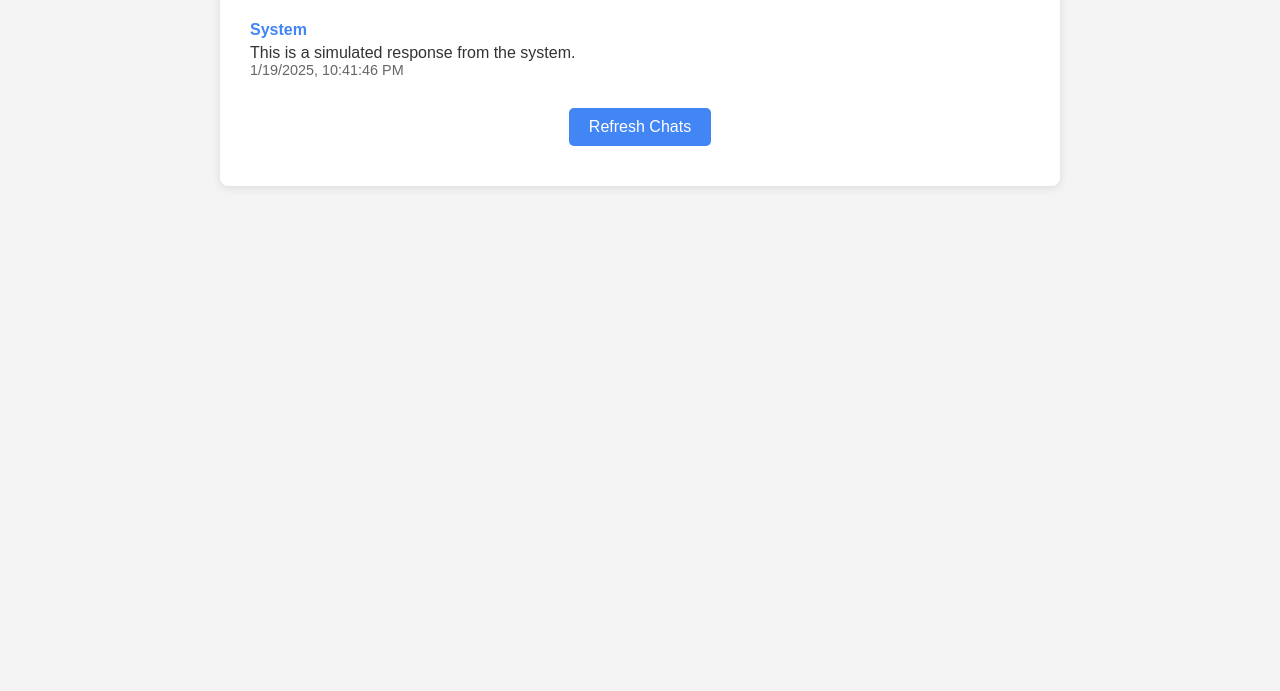
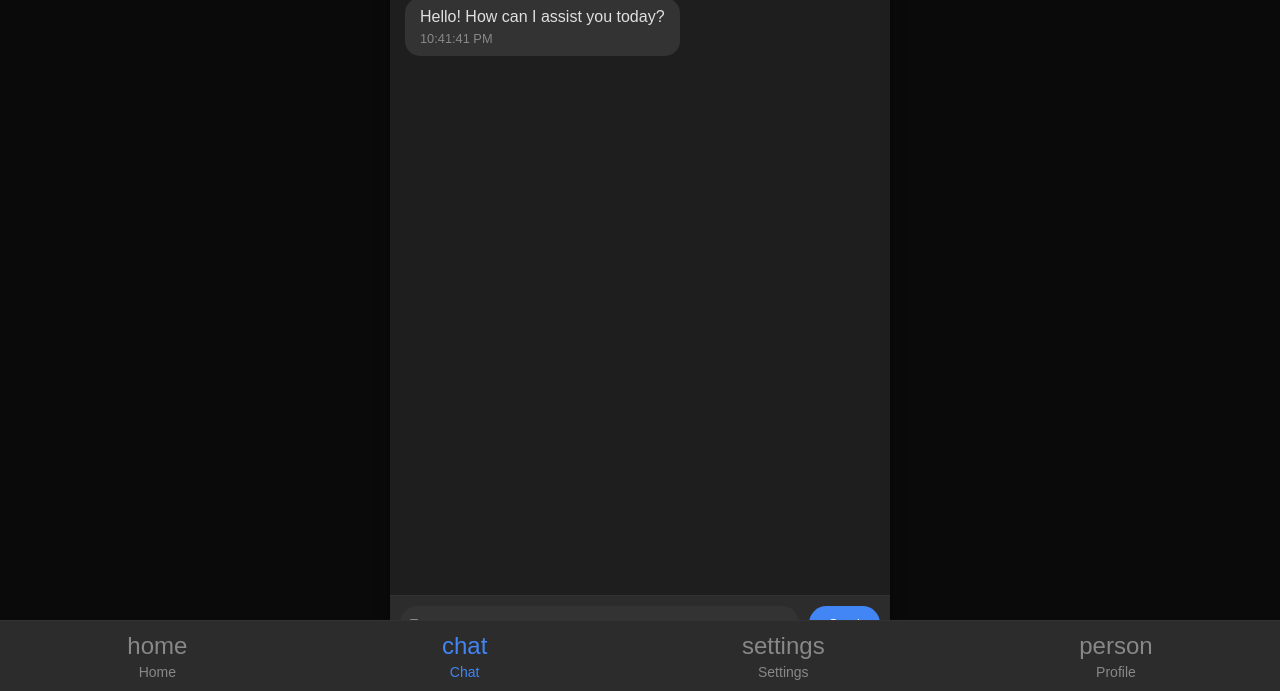
Before and after one commit to primemerchantapp/main-demo, a plain HTML site: page chats.html in a window 1280 px wide. Shown: the part 109-800 px from the top of the page. Drawn offline with Linux system fonts and the light colour scheme.

Commit message:
Update chats.html

```diff
--- a/chats.html
+++ b/chats.html
@@ -3,165 +3,275 @@
 <head>
     <meta charset="UTF-8">
     <meta name="viewport" content="width=device-width, initial-scale=1.0">
-    <title>Chat Conversations</title>
+    <title>AI Chat Messenger</title>
     <style>
-        /* Basic styling for the chat interface */
+        /* Dark theme and messenger-like styling */
         body {
             font-family: Arial, sans-serif;
-            background-color: #f4f4f4;
+            background-color: #0a0a0a;
             margin: 0;
-            padding: 20px;
+            padding: 0;
+            color: #e0e0e0;
+            display: flex;
+            justify-content: center;
+            align-items: center;
+            height: 100vh;
         }
 
         .chat-container {
-            max-width: 800px;
-            margin: 0 auto;
-            background-color: #fff;
-            padding: 20px;
-            border-radius: 8px;
-            box-shadow: 0 2px 10px rgba(0, 0, 0, 0.1);
+            width: 100%;
+            max-width: 500px;
+            height: 90vh;
+            background-color: #1e1e1e;
+            border-radius: 10px;
+            display: flex;
+            flex-direction: column;
+            box-shadow: 0 4px 15px rgba(0, 0, 0, 0.3);
+            overflow: hidden;
         }
 
-        .chat-entry {
-            margin-bottom: 15px;
-            padding: 10px;
-            border-bottom: 1px solid #ddd;
+        .chat-header {
+            background-color: #2c2c2c;
+            padding: 15px;
+            text-align: center;
+            font-size: 18px;
+            font-weight: bold;
+            border-bottom: 1px solid #333;
+            display: flex;
+            justify-content: space-between;
+            align-items: center;
         }
 
-        .chat-entry:last-child {
-            border-bottom: none;
+        .connection-status {
+            display: flex;
+            align-items: center;
+            gap: 8px;
+            font-size: 14px;
+            font-weight: normal;
         }
 
-        .chat-user {
-            font-weight: bold;
+        .connection-dot {
+            width: 10px;
+            height: 10px;
+            border-radius: 50%;
+            background-color: #34a853; /* Green for connected */
+        }
+
+        .chat-log {
+            flex: 1;
+            padding: 15px;
+            overflow-y: auto;
+            display: flex;
+            flex-direction: column;
+            gap: 10px;
+        }
+
+        .message {
+            max-width: 70%;
+            padding: 10px 15px;
+            border-radius: 15px;
+            position: relative;
+        }
+
+        .message.user {
+            background-color: #4285f4;
+            align-self: flex-end;
+            color: #fff;
+        }
+
+        .message.ai {
+            background-color: #333;
+            align-self: flex-start;
+            color: #e0e0e0;
+        }
+
+        .message-timestamp {
+            font-size: 0.8em;
+            color: #888;
+            margin-top: 5px;
+        }
+
+        .chat-input-container {
+            display: flex;
+            padding: 10px;
+            background-color: #2c2c2c;
+            border-top: 1px solid #333;
+        }
+
+        .chat-input {
+            flex: 1;
+            padding: 10px;
+            border: none;
+            border-radius: 20px;
+            background-color: #333;
+            color: #e0e0e0;
+            outline: none;
+        }
+
+        .chat-input::placeholder {
+            color: #888;
+        }
+
+        .send-button {
+            background-color: #4285f4;
+            border: none;
+            color: white;
+            padding: 10px 20px;
+            border-radius: 20px;
+            margin-left: 10px;
+            cursor: pointer;
+            transition: background-color 0.3s ease;
+        }
+
+        .send-button:hover {
+            background-color: #357abd;
+        }
+
+        /* Bottom Navbar */
+        .bottom-navbar {
+            position: fixed;
+            bottom: 0;
+            left: 0;
+            right: 0;
+            background-color: #2c2c2c;
+            display: flex;
+            justify-content: space-around;
+            padding: 10px 0;
+            border-top: 1px solid #333;
+        }
+
+        .bottom-navbar button {
+            background: none;
+            border: none;
+            color: #888;
+            cursor: pointer;
+            display: flex;
+            flex-direction: column;
+            align-items: center;
+            gap: 4px;
+            font-size: 14px;
+            transition: color 0.3s ease;
+        }
+
+        .bottom-navbar button:hover {
             color: #4285f4;
         }
 
-        .chat-message {
-            margin-top: 5px;
-            color: #333;
+        .bottom-navbar button.active {
+            color: #4285f4;
         }
 
-        .chat-timestamp {
-            font-size: 0.9em;
-            color: #666;
-        }
-
-        /* Button styling */
-        .refresh-button {
-            display: block;
-            margin: 20px auto;
-            padding: 10px 20px;
-            background-color: #4285f4;
-            color: white;
-            border: none;
-            border-radius: 5px;
-            cursor: pointer;
-            font-size: 16px;
-        }
-
-        .refresh-button:hover {
-            background-color: #357abd;
+        .bottom-navbar button .material-symbols-outlined {
+            font-size: 24px;
         }
     </style>
 </head>
 <body>
     <div class="chat-container">
-        <h1>Chat Conversations</h1>
-        <div id="chat-log"></div>
-        <button class="refresh-button" onclick="loadChatData()">Refresh Chats</button>
+        <!-- Chat Header -->
+        <div class="chat-header">
+            <span>AI Chat Messenger</span>
+            <div class="connection-status">
+                <div class="connection-dot"></div>
+                <span>Connected</span>
+            </div>
+        </div>
+
+        <!-- Chat Log -->
+        <div class="chat-log" id="chat-log">
+            <!-- Messages will be dynamically added here -->
+        </div>
+
+        <!-- Chat Input -->
+        <div class="chat-input-container">
+            <input type="text" class="chat-input" id="chat-input" placeholder="Type a message...">
+            <button class="send-button" id="send-button">Send</button>
+        </div>
+    </div>
+
+    <!-- Bottom Navbar -->
+    <div class="bottom-navbar">
+        <button onclick="window.location.href='index.html'">
+            <span class="material-symbols-outlined">home</span>
+            <span>Home</span>
+        </button>
+        <button class="active">
+            <span class="material-symbols-outlined">chat</span>
+            <span>Chat</span>
+        </button>
+        <button onclick="window.location.href='settings.html'">
+            <span class="material-symbols-outlined">settings</span>
+            <span>Settings</span>
+        </button>
+        <button onclick="window.location.href='profile.html'">
+            <span class="material-symbols-outlined">person</span>
+            <span>Profile</span>
+        </button>
     </div>
 
     <script>
-        // Function to fetch and display chat data
-        function loadChatData() {
-            try {
-                // Read chat data from localStorage
-                const chatData = JSON.parse(localStorage.getItem('chatData') || '[]');
-                const chatLog = document.getElementById('chat-log');
-                chatLog.innerHTML = ''; // Clear existing content
-
-                // Loop through chat data and create chat entries
-                chatData.forEach(entry => {
-                    const chatEntry = document.createElement('div');
-                    chatEntry.className = 'chat-entry';
-
-                    // Add user information
-                    const user = document.createElement('div');
-                    user.className = 'chat-user';
-                    user.textContent = entry.user;
-                    chatEntry.appendChild(user);
-
-                    // Add message content
-                    const message = document.createElement('div');
-                    message.className = 'chat-message';
-                    message.textContent = entry.message;
-                    chatEntry.appendChild(message);
-
-                    // Add timestamp
-                    const timestamp = document.createElement('div');
-                    timestamp.className = 'chat-timestamp';
-                    timestamp.textContent = new Date(entry.timestamp).toLocaleString();
-                    chatEntry.appendChild(timestamp);
-
-                    // Append the chat entry to the chat log
-                    chatLog.appendChild(chatEntry);
-                });
-
-                // Scroll to the bottom of the chat log
-                chatLog.scrollTop = chatLog.scrollHeight;
-            } catch (error) {
-                console.error('Error loading chat data:', error);
-                document.getElementById('chat-log').innerHTML = '<p>Error loading chat data. Please try again later.</p>';
-            }
-        }
-
-        // Function to convert response to text and append to chat log
-        function appendResponseToChat(response) {
+        // Function to add a message to the chat log
+        function addMessageToChat(sender, message) {
             const chatLog = document.getElementById('chat-log');
 
-            const chatEntry = document.createElement('div');
-            chatEntry.className = 'chat-entry';
+            // Create message container
+            const messageDiv = document.createElement('div');
+            messageDiv.classList.add('message', sender === 'user' ? 'user' : 'ai');
 
-            // Add user information
-            const user = document.createElement('div');
-            user.className = 'chat-user';
-            user.textContent = 'System';
-            chatEntry.appendChild(user);
-
-            // Add message content
-            const message = document.createElement('div');
-            message.className = 'chat-message';
-            message.textContent = response;
-            chatEntry.appendChild(message);
+            // Add message text
+            const messageText = document.createElement('div');
+            messageText.textContent = message;
+            messageDiv.appendChild(messageText);
 
             // Add timestamp
             const timestamp = document.createElement('div');
-            timestamp.className = 'chat-timestamp';
-            timestamp.textContent = new Date().toLocaleString();
-            chatEntry.appendChild(timestamp);
+            timestamp.classList.add('message-timestamp');
+            timestamp.textContent = new Date().toLocaleTimeString();
+            messageDiv.appendChild(timestamp);
 
-            // Append the chat entry to the chat log
-            chatLog.appendChild(chatEntry);
+            // Append message to chat log
+            chatLog.appendChild(messageDiv);
 
             // Scroll to the bottom of the chat log
             chatLog.scrollTop = chatLog.scrollHeight;
         }
 
-        // Example function to simulate receiving a response
-        function simulateResponse() {
-            const response = "This is a simulated response from the system.";
-            appendResponseToChat(response);
+        // Function to simulate AI response
+        function simulateAIResponse(userMessage) {
+            setTimeout(() => {
+                const aiResponse = `You said: "${userMessage}". This is the AI's response.`;
+                addMessageToChat('ai', aiResponse);
+            }, 1000); // Simulate a 1-second delay for the AI response
         }
 
-        // Load chat data when the page loads
-        window.onload = loadChatData;
+        // Event listener for the send button
+        document.getElementById('send-button').addEventListener('click', () => {
+            const chatInput = document.getElementById('chat-input');
+            const userMessage = chatInput.value.trim();
 
-        // Optional: Auto-refresh chat data every 2 seconds
-        setInterval(loadChatData, 2000);
+            if (userMessage) {
+                // Add user message to chat
+                addMessageToChat('user', userMessage);
 
-        // Optional: Simulate a response after 5 seconds
-        setTimeout(simulateResponse, 5000);
+                // Clear input field
+                chatInput.value = '';
+
+                // Simulate AI response
+                simulateAIResponse(userMessage);
+            }
+        });
+
+        // Event listener for pressing Enter in the input field
+        document.getElementById('chat-input').addEventListener('keypress', (e) => {
+            if (e.key === 'Enter') {
+                document.getElementById('send-button').click();
+            }
+        });
+
+        // Optional: Add a welcome message from the AI
+        window.onload = () => {
+            addMessageToChat('ai', 'Hello! How can I assist you today?');
+        };
     </script>
 </body>
 </html>
```
